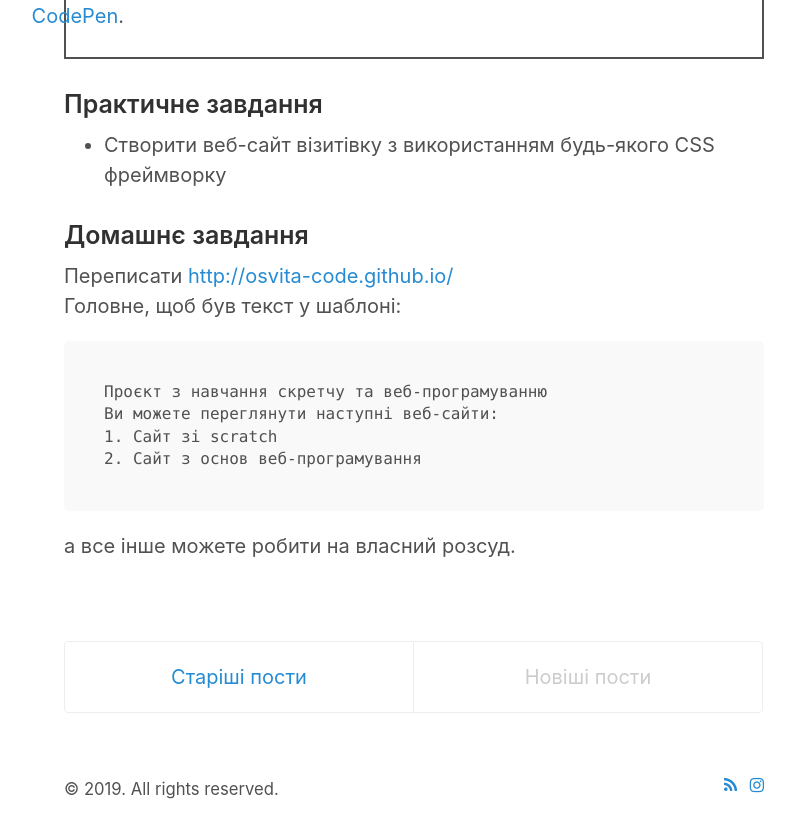
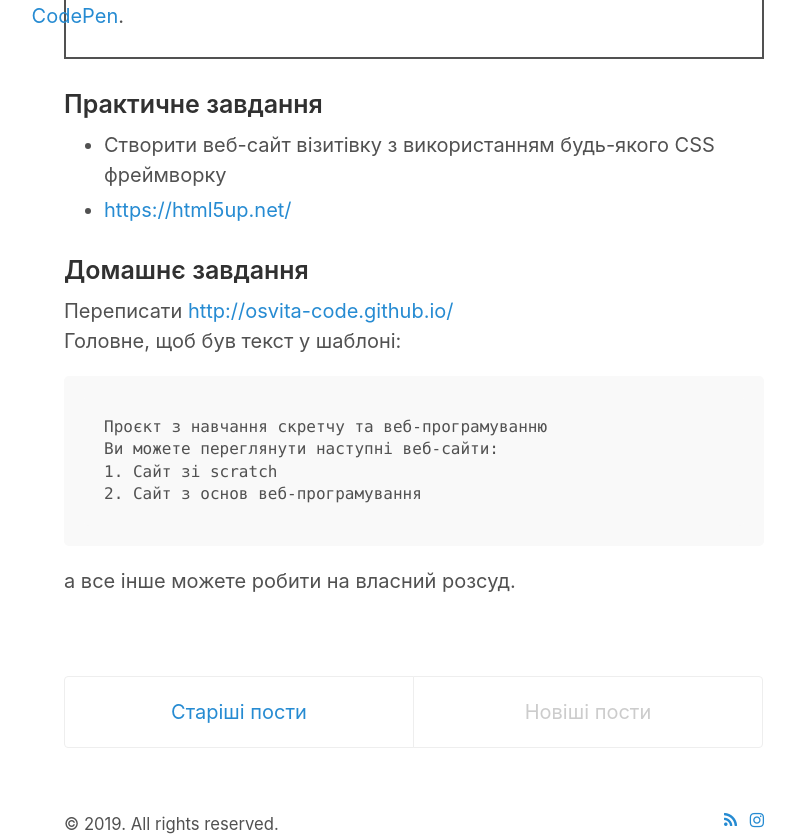
Before and after one commit to osvita-code/web, a Jekyll site: the page built from index.html, in a window 1280 px wide and 900 px high, scrolled down 1112 px, cut to the strip 62-900 px from the top of the window. Shown: the whole strip, without its empty margins (226-1021 px from the left). Built offline with Jekyll 4.4.1, drawn with Linux system fonts in a browser that asks for light colours; the list of posts is cut into pages by our own code; part of the change alters nothing that is shown.

Commit message:
Add html5up

```diff
--- a/_posts/2019-12-21-Frameworks.md
+++ b/_posts/2019-12-21-Frameworks.md
@@ -42,6 +42,7 @@ categories: [html, css, layout, frameworks, normalize, Bootstrap]
 ### Практичне завдання
 
 * Створити веб-сайт візитівку з використанням будь-якого CSS фреймворку
+* [https://html5up.net/](https://html5up.net/){:target="_blank"}
 
 ### Домашнє завдання
 Переписати [http://osvita-code.github.io/](http://osvita-code.github.io/){:target="_blank"}
```
